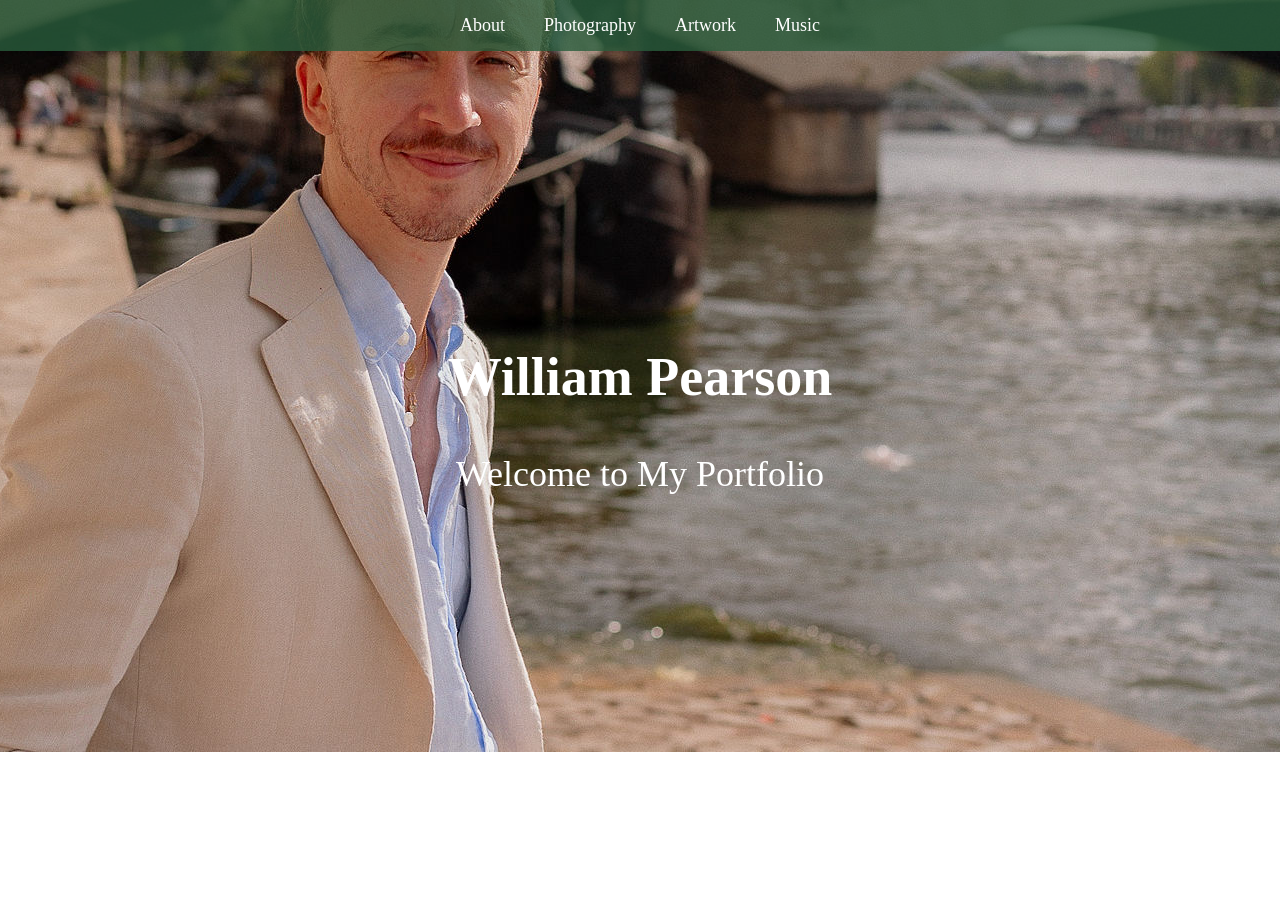
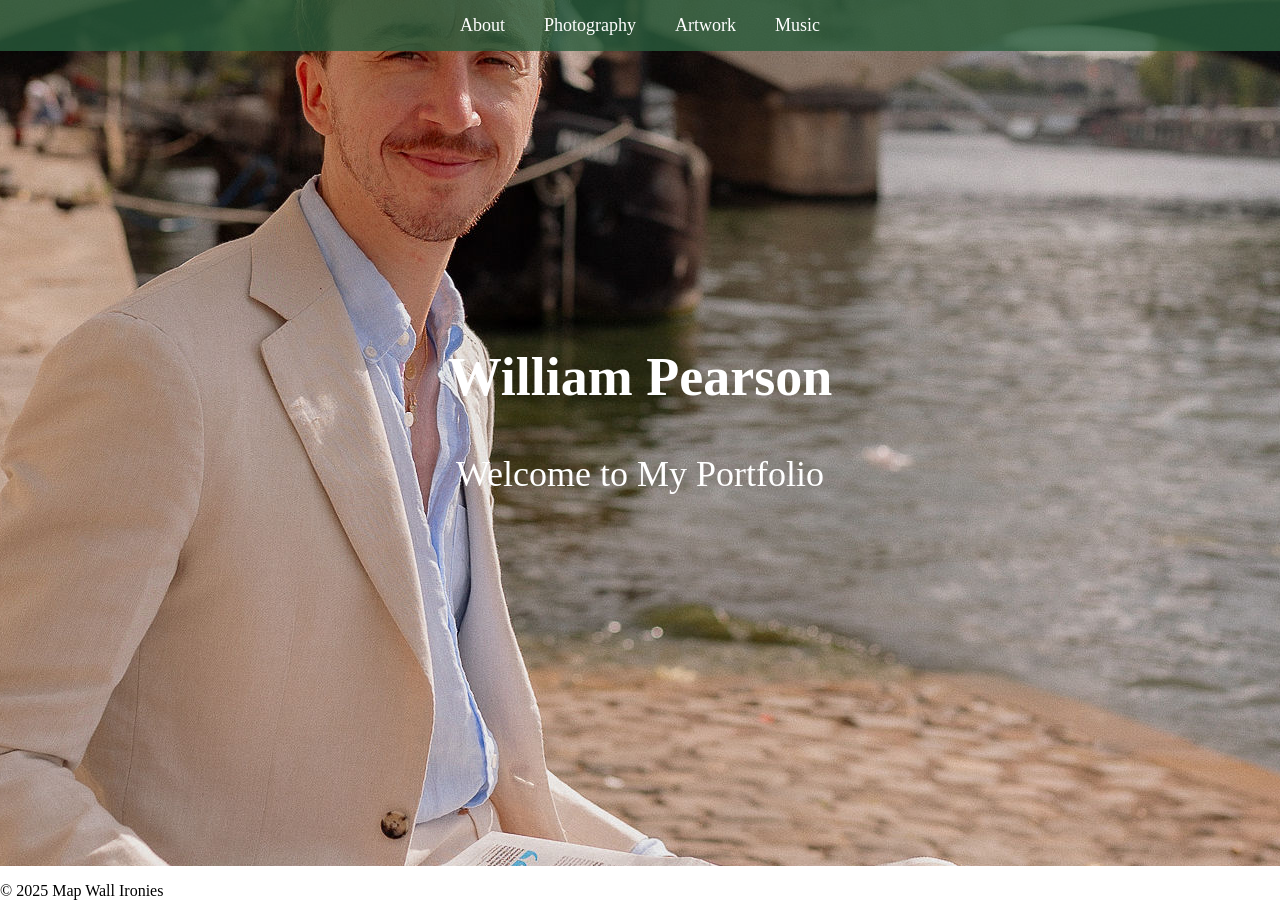
Before and after one commit to mapwallironies/mapwallironies.github.io, a Jekyll site: the page built from index.md, in a window 1280 px wide and 900 px high, scrolled down 148 px. Built offline with Jekyll 4.4.1, drawn with Linux system fonts in a browser that asks for light colours; before the commit the page ends 900 px from its top, so only the background shows below that.

Commit message:
Update custom.css

```diff
--- a/assets/css/custom.css
+++ b/assets/css/custom.css
@@ -3,7 +3,6 @@
     height: 100%;  /* Ensure the body takes up the full height */
     margin: 0;     /* Remove default margin */
     padding: 0;    /* Remove default padding */
-    overflow: hidden; /* Prevent scrolling */
 }
 
 /* Hero Section */
@@ -12,7 +11,7 @@
     height: 100vh;  /* Full viewport height */
     width: 100%;    /* Full width */
     background-image: url('assets/images/WPParis1.JPEG');
-    background-size: cover;  /* Cover the entire screen without distortion */
+    background-size: cover;  /* Cover the entire screen */
     background-position: center center;  /* Center the image */
     background-repeat: no-repeat; /* Prevent repetition of the image */
     display: flex;
@@ -21,6 +20,7 @@
     color: white;  /* Ensure text stands out on image */
     text-align: center;
     overflow: hidden; /* Prevent scrollbars */
+    z-index: 1; /* Ensure the hero image stays behind everything else */
 }
 
 /* Title Section (On top of the image) */
```
